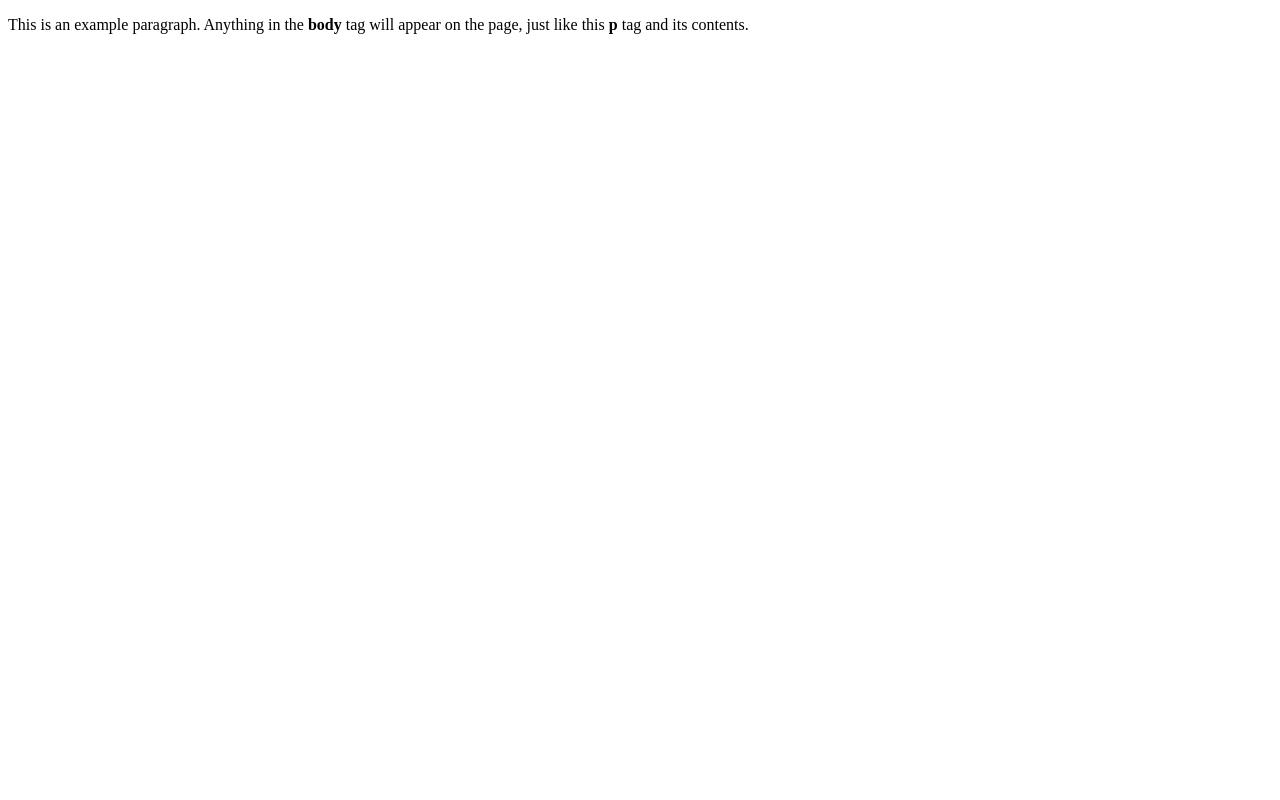
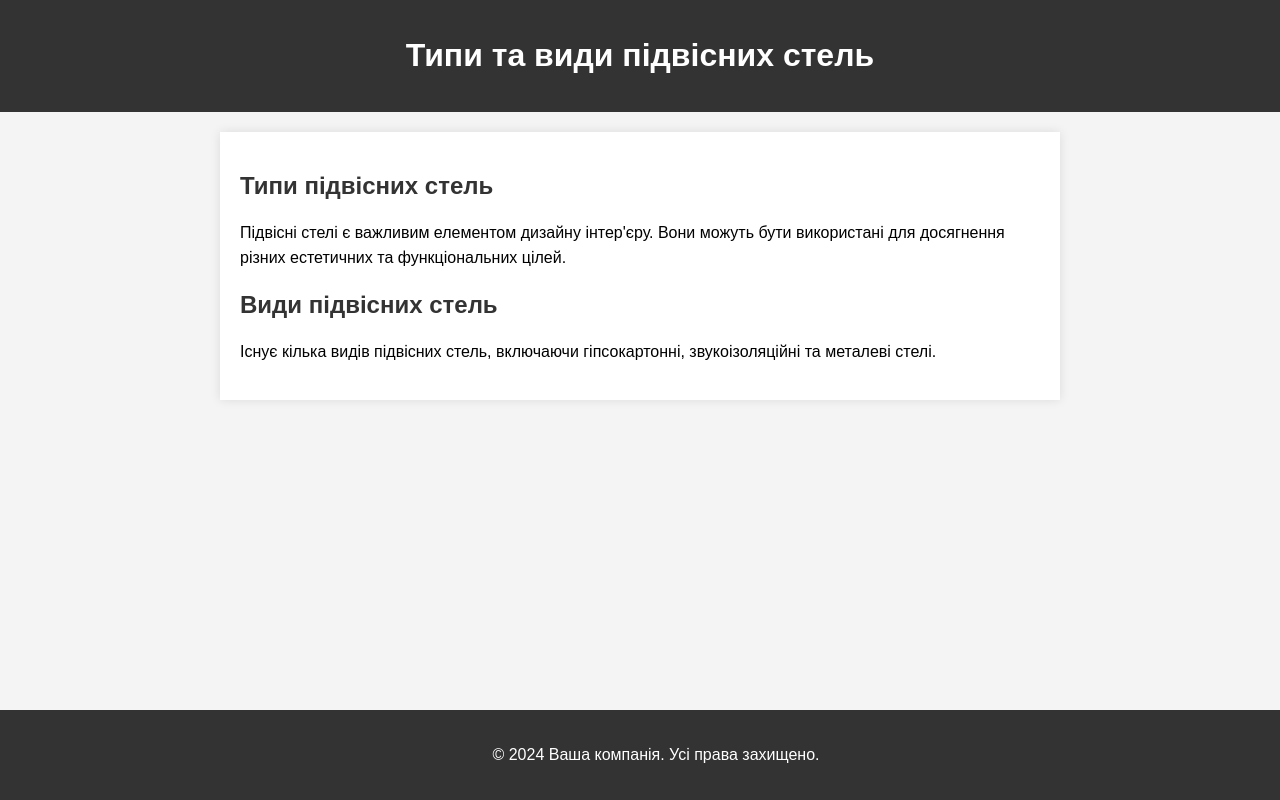
Before and after one commit to student0001-liceum/student0001-liceum.github.io, a plain HTML site: page index.html in a window 1280 px wide. Drawn offline with Linux system fonts and the light colour scheme.

Commit message:
Update index.html

```diff
--- a/index.html
+++ b/index.html
@@ -1,9 +1,69 @@
-<!doctype html>
-<html>
-  <head>
-    <title>This is the title of the webpage!</title>
-  </head>
-  <body>
-    <p>This is an example paragraph. Anything in the <strong>body</strong> tag will appear on the page, just like this <strong>p</strong> tag and its contents.</p>
-  </body>
+<!DOCTYPE html>
+<html lang="en">
+<head>
+    <meta charset="UTF-8">
+    <meta name="viewport" content="width=device-width, initial-scale=1.0">
+    <title>Типи та види підвісних стель</title>
+    <style>
+        body {
+            font-family: 'Arial', sans-serif;
+            background-color: #f4f4f4;
+            margin: 0;
+            padding: 0;
+        }
+
+        header {
+            background-color: #333;
+            color: white;
+            text-align: center;
+            padding: 1em;
+        }
+
+        section {
+            max-width: 800px;
+            margin: auto;
+            padding: 20px;
+            background-color: #fff;
+            box-shadow: 0 0 10px rgba(0, 0, 0, 0.1);
+            margin-top: 20px;
+        }
+
+        h2 {
+            color: #333;
+        }
+
+        p {
+            line-height: 1.6;
+        }
+
+        footer {
+            background-color: #333;
+            color: white;
+            text-align: center;
+            padding: 1em;
+            position: fixed;
+            bottom: 0;
+            width: 100%;
+        }
+    </style>
+</head>
+<body>
+
+    <header>
+        <h1>Типи та види підвісних стель</h1>
+    </header>
+
+    <section>
+        <h2>Типи підвісних стель</h2>
+        <p>Підвісні стелі є важливим елементом дизайну інтер'єру. Вони можуть бути використані для досягнення різних естетичних та функціональних цілей.</p>
+
+        <h2>Види підвісних стель</h2>
+        <p>Існує кілька видів підвісних стель, включаючи гіпсокартонні, звукоізоляційні та металеві стелі.</p>
+    </section>
+
+    <footer>
+        <p>&copy; 2024 Ваша компанія. Усі права захищено.</p>
+    </footer>
+
+</body>
 </html>
```
